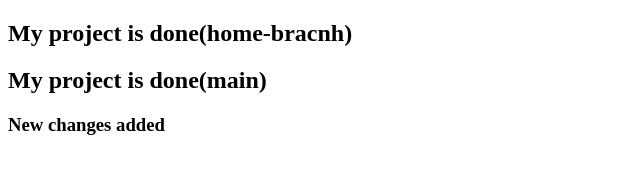
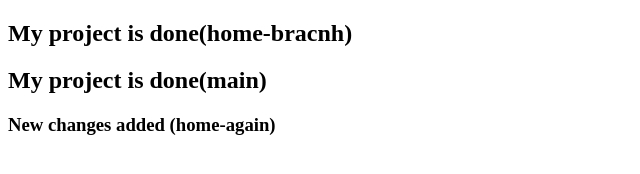
Before and after one commit to Gourav7777/Git-github, a plain HTML site: page index.html in a window 1280 px wide. Shown: the whole page, without its empty margins (0-640 px from the left). Drawn offline with Linux system fonts and the light colour scheme.

Commit message:
home-again

```diff
--- a/index.html
+++ b/index.html
@@ -10,6 +10,6 @@
 
     <h2>My project is done(home-bracnh)</h2>
     <h2>My project is done(main)</h2>
-    <h3>New changes added</h3>
+    <h3>New changes added (home-again)</h3>
 </body>
 </html>
```
